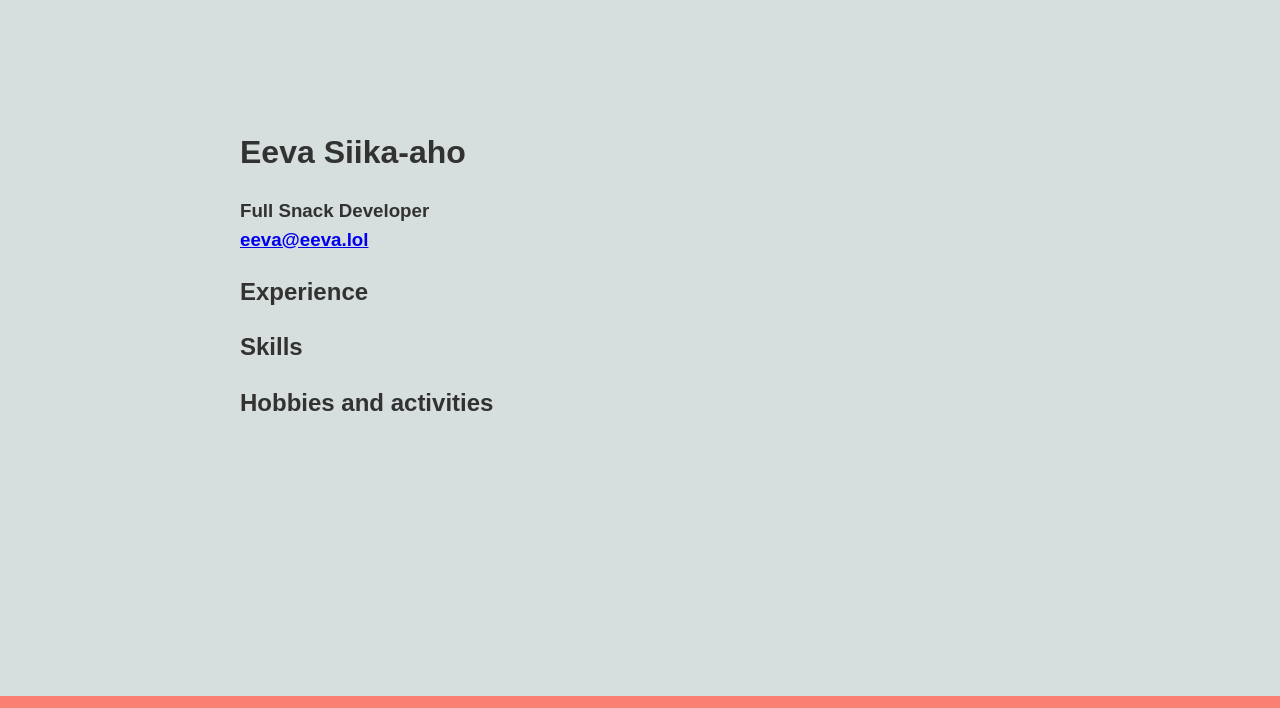
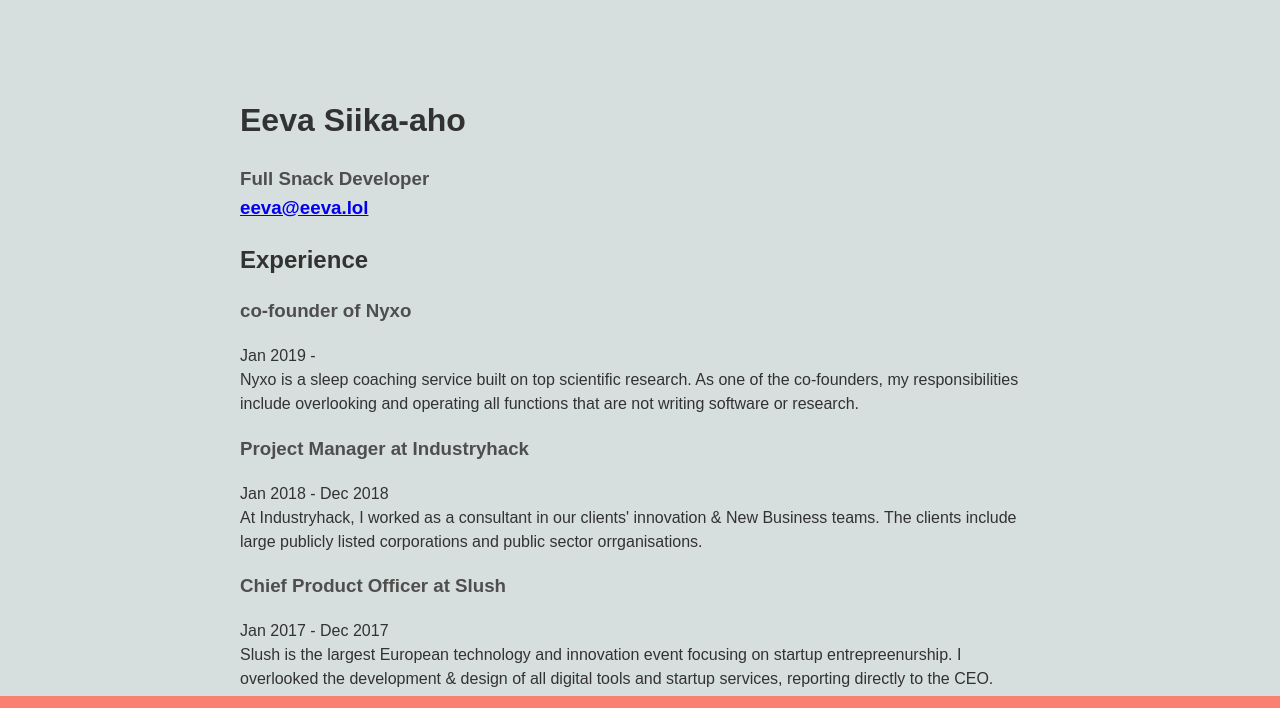
Before and after one commit to eevasii/lapio-ansioluettelo, a plain HTML site: page index.html in a window 1280 px wide. Shown: the top 708 px of the page. Drawn offline with Linux system fonts and the light colour scheme.

Commit message:
Add work experience

```diff
--- a/css/styles.css
+++ b/css/styles.css
@@ -9,7 +9,9 @@ body {
 }
 h1 {
     margin-top: 1em;
-    padding-top: 1em;
+}
+h3 {
+    color:rgb(79, 78, 78)
 }
 footer {
     position: fixed;
@@ -19,5 +21,4 @@ footer {
     background-color: salmon;
     color: white;
     text-align: center;
-
 }
--- a/index.html
+++ b/index.html
@@ -6,16 +6,21 @@
   <title>✨CV - mastodontti✨</title>
    <link rel="stylesheet" href="css/styles.css">
  </head>
+ <body>
   <div>
-  <body>
       <h1>Eeva Siika-aho</h1>
       <h3>Full Snack Developer <br>
           <a href="mailto:eeva@eeva.lol">  eeva@eeva.lol</a> <!-- the email doesn't work -->
       </h3>
-  </body>
   </div>
   <div>
     <h2>Experience</h2>
+    <h3>co-founder of Nyxo</h3>
+    <p>Jan 2019 - <br> Nyxo is a sleep coaching service built on top scientific research. As one of the co-founders, my responsibilities include overlooking and operating all functions that are not writing software or research. </p>
+    <h3>Project Manager at Industryhack</h3>
+    <p>Jan 2018 - Dec 2018 <br>At Industryhack, I worked as a consultant in our clients' innovation & New Business teams. The clients include large publicly listed corporations and public sector orrganisations. </p>
+    <h3>Chief Product Officer at Slush</h3>
+    <p>Jan 2017 - Dec 2017<br>Slush is the largest European technology and innovation event focusing on startup entrepreenurship. I overlooked the development & design of all digital tools and startup services, reporting directly to the CEO.</p>
   </div>
   <div>
     <h2>Skills</h2>
@@ -23,6 +28,7 @@
   <div>
     <h2>Hobbies and activities</h2>
   </div>
+</body>
 <footer>
   <p>Made with 🍕 by Eeva</p>
   <p><a href="https://www.linkedin.com/in/eevasii/"><img src="img/icon-li.png" height="25"/></a>&nbsp;&nbsp;&nbsp;<a href="https://twitter.com/eevasii"><img src="img/icon-twitter.png" height="25"/></a>&nbsp;&nbsp;&nbsp;<a href="https://github.com/eevasii"><img src="img/icon-github.png" height="25"/></a></p>
```
Lines whose indentation alone changed are shown as unchanged.
